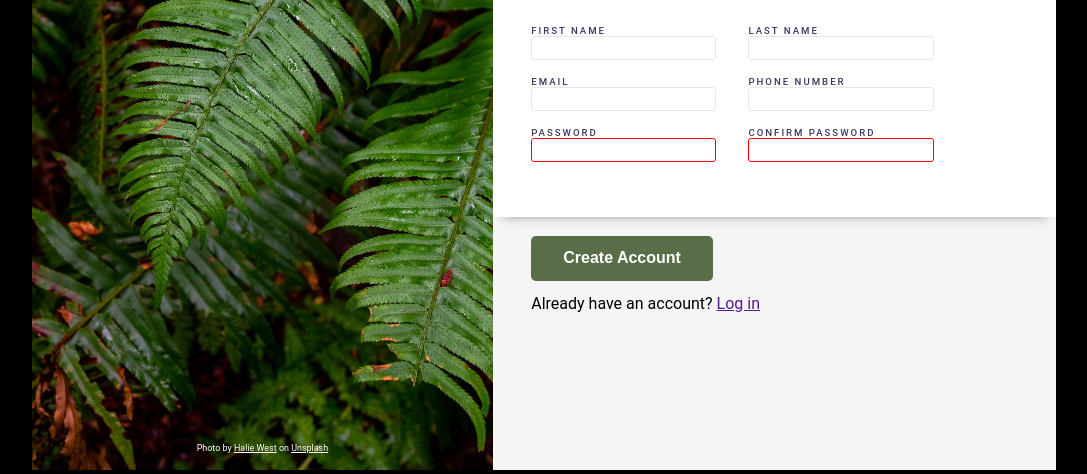
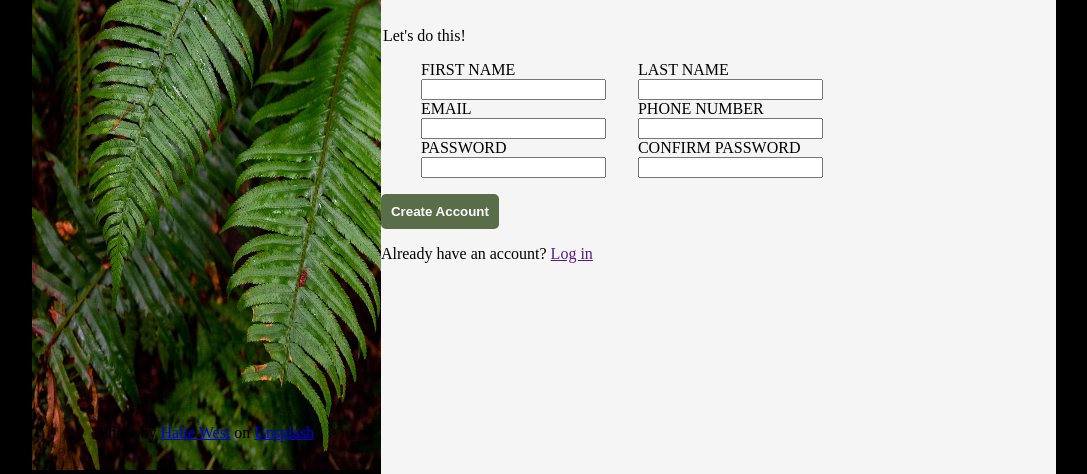
Before and after one commit to Sokolan/sign-up-form, a plain HTML site: page index.html in a window 1280 px wide. Shown: the part 330-804 px from the top of the page, without its empty margins (96-1183 px from the left). Drawn offline with Linux system fonts and the light colour scheme.

Commit message:
Revert "design finished"
This reverts commit d24f44ecd570b70101a038e3c4e0d51d0692b25f.

```diff
--- a/index.html
+++ b/index.html
@@ -23,47 +23,47 @@
         <div class="description">
             <p>This is not a real online service! You know you need something like
                 this in your life to help you realize your deepest dreams.
-                <br>sing up now to get started.
+                sing up now to get started.
             </p>
-            <p class="convince">You <em>know</em> you want to</p>
+            <p class="convince">You know you want to</p>
         </div>
         <form>
             <legend>Let's do this!</legend>
             <ul class="form-fields">
-                <div class="names">
+                <div class="left-col">
                     <li>
                         <label for="first-name">FIRST NAME</label>
-                        <input type="text" id="first-name" name="first-name" required>
+                        <input type="text" id="first-name" name="first-name">
                     </li>
                     <li>
-                        <label for="last-name">LAST NAME</label>
-                        <input type="text" id="last-name" name="last-name" required>
+                        <label for="email">EMAIL</label>
+                        <input type="email" id="email" name="email">
+                    </li>
+                    <li>
+                        <label for="password">PASSWORD</label>
+                        <input type="password" id="password" name="password">
                     </li>
                 </div>
-                <div class="contant-info">
+                <div class="right-col">
                     <li>
-                        <label for="email">EMAIL</label>
-                        <input type="email" id="email" name="email" required>
+                        <label for="last-name">LAST NAME</label>
+                        <input type="text" id="last-name" name="last-name">
                     </li>
+
                     <li>
                         <label for="tel">PHONE NUMBER</label>
-                        <input type="tel" id="tel" name="tel" required>
+                        <input type="tel" id="tel" name="tel">
                     </li>
-                </div>
-                <div class="password-info">
-                    <li>
-                        <label for="password">PASSWORD</label>
-                        <input type="password" id="password" name="password" required>
-                    </li>
+
                     <li>
                         <label for="confirm-password">CONFIRM PASSWORD</label>
-                        <input type="password" id="confirm-password" name="confirm-password" required>
+                        <input type="password" id="confirm-password" name="confirm-password">
                     </li>
                 </div>
             </ul>
+            <button type="submit">Create Account</button>
         </form>
-        <button type="submit">Create Account</button>
-        <p class="login">Already have an account? <a href="">Log in</a></p>
+        <p class="alternative-login">Already have an account? <a href="">Log in</a></p>
     </div>
 </body>
 </html>
--- a/style.css
+++ b/style.css
@@ -1,6 +1,10 @@
 @font-face {
     font-family: norse-bold;
     src: url(./font/Norse-Bold.otf);
+}
+
+:root {
+
 }
 
 html {
@@ -11,12 +15,15 @@ html {
 body {
     display: flex;
     justify-content: center;
-    align-items: stretch;
     background-color: black;
     width: 80vw;
-    height: 100vh;
+    overflow: hidden;
+    height: 100%;
     margin: 0;
-    font-family: roboto, sans-serif;
+}
+
+ul {
+    list-style: none;
 }
 
 .background-container {
@@ -26,7 +33,7 @@ body {
 
 .jun-img {
     height: 100vh;
-    width: auto;
+    width: 100%;
 }
 
 .logo {
@@ -42,128 +49,51 @@ body {
 
 .logo-img {
     height: 15vh;
-    width: auto;
 }
 
 .logo > p {
-    font-size: min(10vh,10vw);
+    font-size: 10vh;
     font-family: norse-bold, sans-serif;
     color: white
 }
 
 .img-credits {
     position: absolute;
-    font-size: 0.7vw;
-    bottom: 1vh;
+    bottom: 1em;
     text-align: center;
     left: 0;
     right: 0;
-    color: white
-}
-
-.img-credits > a {
-    color: white;
 }
 
 .content-container {
     display: flex;
     flex-direction: column;
+    justify-content: center;
     background-color: #f5f5f5;
 }
 
-.content-container > * {
-    padding: 3vw;
+.description {
+    margin: 30px;
+
 }
 
-.description{
-    font-weight: 500;
-    font-size: min(2.5vh, 3vw);
-    width: 38vw;
-}
 
-form {
-    background-color: white;
-    box-shadow: 0em 10px 10px -10px rgb(156, 156, 156);
-}
 
-form > legend {
-    font-size: min(3vh, 3vw);
-    font-weight: 500;
-    color: #383a5f;
-}
-
-.form-fields {
-    align-self: last baseline;
+li {
     display: flex;
     flex-direction: column;
 }
 
-ul {
-    list-style: none;
-    padding: 0;
-}
-
-ul > div {
+.form-fields {
     display: flex;
-    gap: 2.5vw;
-}
-
-li {
-    display: flex;
-    flex-direction: column;
-    align-items: first baseline;
-    margin-top: 2vh;
-    --form-text: min(1.2vh, 1.5vw);
-}
-
-label {
-    font-size: var(--form-text);
-    letter-spacing: 0.25vh;
-    color: #383a5f;
-    font-weight: 500;
-}
-
-input {
-    border: 1px solid #E5E7EB;
-    font-size: calc(var(--form-text) + 0.5vh);
-    border-radius: 3px;
-    width: 14vw;
-    height: 2.5vh;
-}
-
-input[type="password"]:invalid,
-input[type="confirm-password"]:invalid {
-    border: 1px solid red;
-}
-
-input[type="password"]:valid,
-input[type="confirm-password"]:valid {
-    border: 1px solid rgb(82, 255, 111);
-    outline: 1px solid rgba(100, 100, 100, 0.2);
-}
-
-input:focus {
-    border: 1px solid rgb(1, 127, 177);
-    outline: none;
-    box-shadow: 2px 2px 5px rgba(100, 100, 100, 0.3);
-    background-color: rgb(241, 241, 241);
+    gap: 2em;
 }
 
 button[type="submit"] {
     background-color: #596D48;
-    font-size: min(2vw, 2vh);
     color: white;
     font-weight: 600;
-    padding: 1.7vh 2.5vw;
+    padding: 10px;
     border-radius: 5px;
     border: none;
-    align-self: flex-start;
-    margin-left: 3vw;
-    margin-top: 1.5vw;
 }
-
-.login {
-    margin-top: 1vw;
-    padding: 0 3vw;
-    font-size: min(2vw, 2vh);
-}
```
